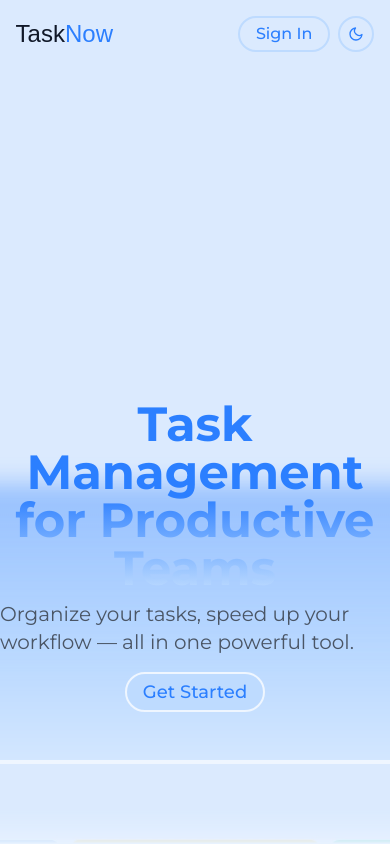
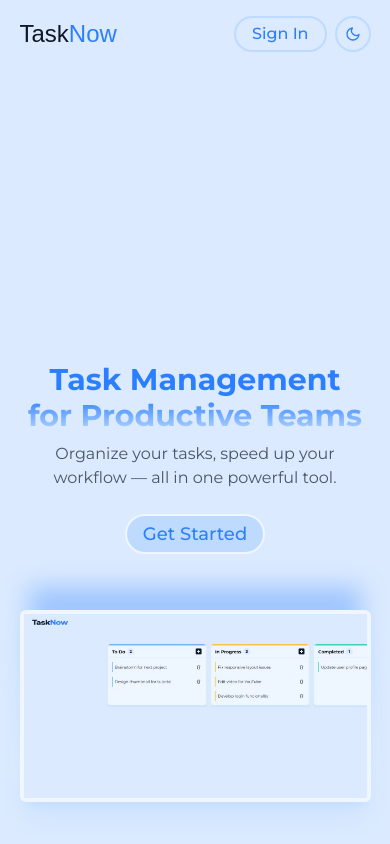
Before and after one commit to miriamsobrino/task-now, a React (Vite) app: page /welcome in a window 390 px wide. Built offline with nearby package versions, Linux system fonts and the light colour scheme; no server answers; a web font is replaced by a local one.

Commit message:
making the pages responsive

```diff
--- a/src/components/Button.tsx
+++ b/src/components/Button.tsx
@@ -11,7 +11,7 @@ function Button({
   return (
     <>
       <button
-        className={`w-auto ${onlyIcon ? 'px-2' : 'px-4'} py-1 gap-2 ${
+        className={`w-auto ${onlyIcon ? 'px-2 py-2' : 'px-4 py-1'} py-1 gap-2 ${
           variant === 'primary'
             ? 'bg-blue-200  border-blue-50  '
             : 'bg-transparent border-blue-200 dark:border-gray-700 dark:hover:shadow-blue-500 '
--- a/src/components/Form.tsx
+++ b/src/components/Form.tsx
@@ -72,7 +72,7 @@ function Form({ title }: Props) {
       <h1 className='font-montserrat text-2xl font-bold text-gray-800 dark:text-blue-50'>
         {title}
       </h1>
-      <div className='h-auto w-[20%] px-4 py-6 bg-blue-50 dark:bg-gray-800 dark:shadow-blue-300/20 rounded-md flex flex-col justify-center items-center gap-4 shadow-lg shadow-blue-300/80'>
+      <div className='h-auto w-[80%] lg:w-[20%] px-4 py-6 bg-blue-50 dark:bg-gray-800 dark:shadow-blue-300/20 rounded-md flex flex-col justify-center items-center gap-4 shadow-lg shadow-blue-300/80'>
         <form
           className='flex flex-col w-full  gap-3'
           onKeyDown={(e) => {
--- a/src/components/Header.tsx
+++ b/src/components/Header.tsx
@@ -27,7 +27,7 @@ function Header({ className }: Props) {
   };
   return (
     <div
-      className={`w-[92%] mx-auto justify-between items-center  py-4 dark:bg-gray-900 bg-blue-100 flex  ${className}`}
+      className={`w-[90%] mx-auto justify-between items-center py-4  dark:bg-gray-900 bg-blue-100 flex ${className}`}
     >
       <h1
         className='font-special-gothic text-2xl select-none cursor-pointer hover:scale-[1.05] transition-all duration-300'
@@ -36,7 +36,7 @@ function Header({ className }: Props) {
         <span className='text-gray-900 dark:text-blue-50'>Task</span>
         <span className=' text-blue-500'>Now</span>
       </h1>
-      <div className='flex gap-2'>
+      <div className='flex gap-2  '>
         {isWelcome && (
           <Button
             size='small'
@@ -54,6 +54,7 @@ function Header({ className }: Props) {
             </Button>
           </div>
         )}
+
         <Button
           size='small'
           variant='secondary'
--- a/src/pages/SignInPage.tsx
+++ b/src/pages/SignInPage.tsx
@@ -5,95 +5,11 @@ function SignInPage() {
   const { darkMode } = useDarkMode();
   return (
     <div
-      className={`w-full relative z-10 justify-center items-center h-screen flex flex-col gap-4 ${
+      className={`w-full relative z-10 justify-center items-center overflow-y-hidden h-screen flex flex-col gap-4 ${
         darkMode ? 'bg-gray-900' : 'bg-gradient-to-b from-blue-100 to-blue-50'
       } font-montserrat`}
     >
       <Form title='Sign In' />
-      {/*    <h1 className='font-montserrat text-2xl font-bold text-gray-800'>
-        Sign In
-      </h1>
-      <div className='h-auto w-[20%] px-4 py-6 bg-blue-50 rounded-md flex flex-col justify-center items-center gap-4 shadow-lg shadow-blue-300/80'>
-        <form
-          className='flex flex-col w-full  gap-3'
-          onKeyDown={(e) => {
-            if (e.key === 'Enter') {
-              e.preventDefault();
-              signInEmail();
-            }
-          }}
-        >
-          <input
-            required
-            type='email'
-            value={email}
-            onChange={(e) => setEmail(e.target.value)}
-            onFocus={() => setError('')}
-            placeholder='Email'
-            className='border-b-2 border-blue-200 rounded-md text-base px-2 py-1 bg-blue-100 text-gray-800 focus:bg-blue-50 focus:outline-blue-300 placeholder:text-blue-400'
-          />
-          <div className='gap-2 border-b-2 focus-within:bg-blue-50 focus-within:outline-blue-300 focus-within:outline-2 border-blue-200 rounded-md  text-base px-2 py-1 bg-blue-100 text-gray-800 flex justify-between items-center'>
-            <input
-              required
-              type={`${passwordVisible ? 'text' : 'password'}`}
-              value={password}
-              onChange={(e) => setPassword(e.target.value)}
-              onFocus={() => setError('')}
-              placeholder='Password'
-              className='  placeholder:text-blue-400 w-full focus:outline-none'
-            />
-            {passwordVisible ? (
-              <IoMdEyeOff
-                size={20}
-                className='text-blue-400 cursor-pointer'
-                onClick={() => setPasswordVisible(false)}
-              />
-            ) : (
-              <IoMdEye
-                size={20}
-                className='text-blue-400 cursor-pointer'
-                onClick={() => setPasswordVisible(true)}
-              />
-            )}
-          </div>
-        </form>
-        {error && (
-          <div className='text-red-500 bg-red-100 border border-red-300 px-4 py-1 rounded w-full text-center  shadow'>
-            {error}
-          </div>
-        )}
-        <Button
-          variant='primary'
-          size='small'
-          className='group w-full border-2 border-blue-300  px-4 py-1 rounded-full justify-between flex items-center  font-medium '
-          onClick={signInEmail}
-        >
-          <span className='ml-4 group-hover:ml-2 transition-all duration-300'>
-            Sign In
-          </span>
-          <FaArrowRightLong className='opacity-0 translate-x-[-8px] group-hover:translate-x-0 group-hover:opacity-80 transition-all duration-300' />
-        </Button>
-        <Button
-          variant='primary'
-          size='small'
-          className='w-full border-2 border-blue-300 px-4 py-1 rounded-full flex items-center gap-2 font-medium bg-transparent '
-          onClick={signUpWithGoogle}
-        >
-          Continue with Google
-          <GoogleIcon />
-        </Button>
-        <div className='flex flex-col gap-1 text-center'>
-          <p className='text-sm text-gray-800'>
-            If you don't have an account,{' '}
-            <button
-              className='underline text-blue-400 cursor-pointer font-medium hover:text-blue-300 transition-all duration-300'
-              onClick={navigateToSignUpPage}
-            >
-              sign up
-            </button>
-          </p>
-        </div>
-      </div>*/}
     </div>
   );
 }
--- a/src/pages/WelcomePage.tsx
+++ b/src/pages/WelcomePage.tsx
@@ -17,12 +17,12 @@ function WelcomePage() {
     navigate('/sign-up');
   };
   return (
-    <div className='w-full relative z-2 justify-center items-center h-screen flex flex-col overflow-y-hidden gap-4 bg-blue-100  dark:bg-gray-900 '>
-      <div className='flex flex-col justify-center items-center gap-2 z-10 mt-[400px]'>
-        <h2 className='text-5xl font-montserrat font-bold max-w-[600px] text-center bg-gradient-to-b from-blue-500 via-blue-500 to-blue-200 bg-clip-text text-transparent'>
+    <div className='w-full relative z-2 justify-center items-center h-screen flex flex-col overflow-y-hidden gap-6 lg:gap-4 bg-blue-100  dark:bg-gray-900 '>
+      <div className='flex flex-col justify-center items-center gap-2 px-6 z-10 mt-[320px] lg:mt-[400px]'>
+        <h2 className='text-3xl lg:text-5xl font-montserrat font-bold max-w-[600px] text-center bg-gradient-to-b from-blue-500 via-blue-500 to-blue-200 bg-clip-text text-transparent'>
           Task Management for Productive Teams
         </h2>
-        <h3 className='font-montserrat text-xl text-gray-600'>
+        <h3 className='font-montserrat text-center lg:text-xl text-gray-600 dark:text-blue-50'>
           Organize your tasks, speed up your workflow — all in one powerful
           tool.
         </h3>
@@ -31,29 +31,29 @@ function WelcomePage() {
         Get Started
       </Button>
       <div
-        className='w-[1200px] h-full overflow-hidden relative  rounded-md shadow-2xl shadow-blue-300/80 border-t-4 border-r-4 border-l-4 border-blue-50  mt-8 [mask-image:linear-gradient(to_bottom,black_60%,transparent_100%)]
+        className=' w-[90%] lg:w-[60%] h-48 lg:h-full overflow-hidden relative rounded-md  shadow-xl shadow-blue-300/20 lg:shadow-2xl lg:shadow-blue-300/80 lg:border-t-4 lg:border-r-4 lg:border-l-4 border-4 border-blue-50  mt-8 lg:mt-4 lg:[mask-image:linear-gradient(to_bottom,black_60%,transparent_100%)]
 '
       >
         {darkMode ? (
           <img
             src='images/tasknow-screenshot-darkmode.webp'
             alt='Imagen'
-            className='w-full h-full object-cover object-top relative z-20 '
+            className='w-full h-full object-cover  object-left lg:object-top  z-20 '
           />
         ) : (
           <img
             src='images/tasknow-screenshot.webp'
             alt='Imagen'
-            className='w-full h-full object-cover object-top relative z-20 '
+            className='w-full mx-auto h-full object-cover  object-left lg:object-top  z-20 '
           />
         )}
       </div>
       <div
-        className={`w-[1200px] h-96  ${
+        className={`w-[85%] lg:w-[60%] h-48 lg:h-96  ${
           darkMode
             ? 'bg-gradient-to-b from-gray-500 via-gray-800 to-gray-900'
             : 'bg-gradient-to-b from-blue-500/40 via-blue-200 to-blue-50'
-        } blur-md absolute -bottom-6 -z-1  `}
+        } blur-md absolute bottom-16 lg:-bottom-14  -z-1  `}
       ></div>
     </div>
   );
```
Also changed, not shown: src/pages/SignUpPage.tsx (+0 -85 lines).
